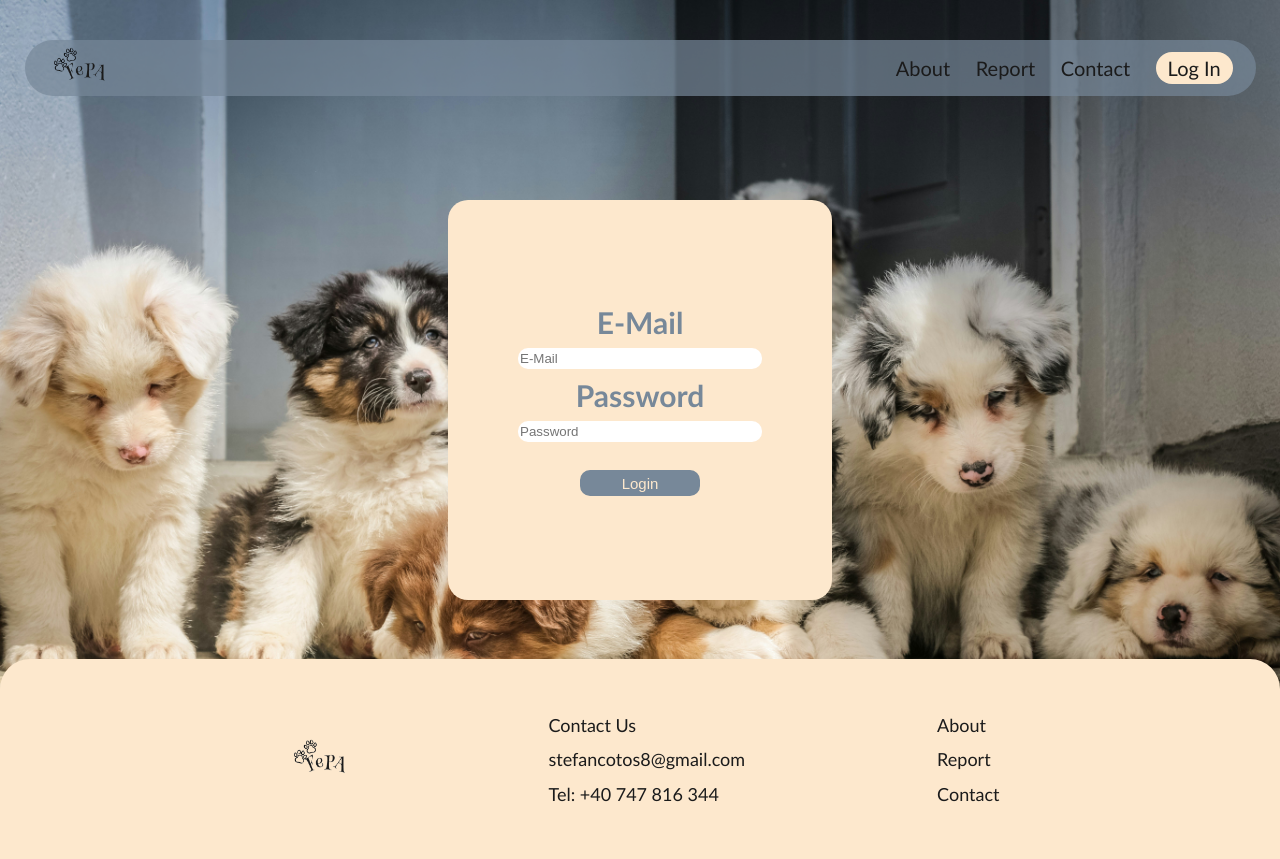
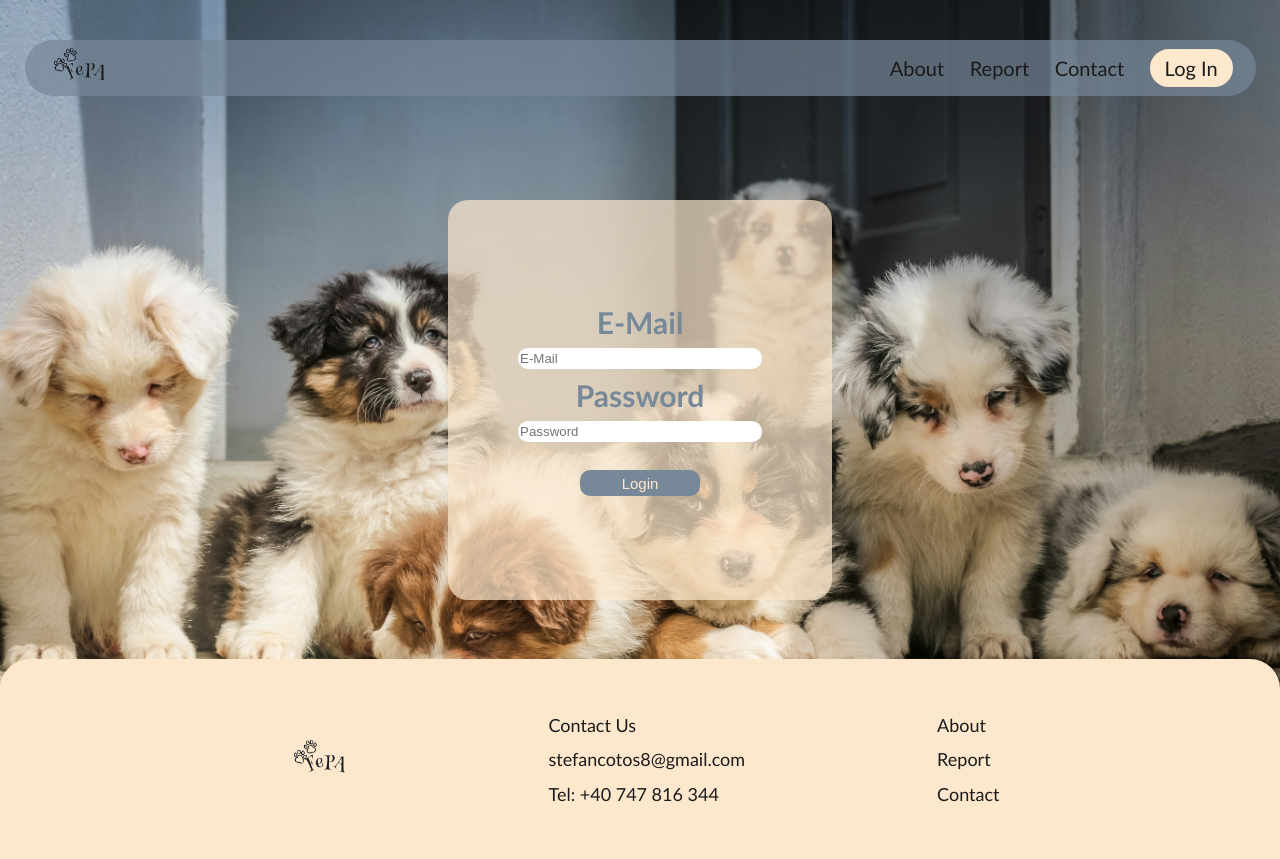
Before and after one commit to StefanCotos/FePA, a PHP site: page /log_in.html in a window 1280 px wide. Run offline with PHP 8.4, Linux system fonts and the light colour scheme.

Commit message:
Some changes.

```diff
--- a/header.css
+++ b/header.css
@@ -48,6 +48,8 @@ header:focus {
   min-height: 4vh;
   min-width: 6vw;
   border-radius: 20px;
+  border-style: solid;
+  border-color: #fde8cd;
   position: relative;
   background-color: #fde8cd;
   display: flex;
@@ -56,8 +58,6 @@ header:focus {
 }
 
 .menu__log_in--button:hover {
-  border-style: solid;
-  border-color: #fde8cd;
   background-color: lightslategray;
   color: #fde8cd;
 }
--- a/log_in.css
+++ b/log_in.css
@@ -5,7 +5,7 @@
   position: absolute;
   top: 25vh;
   left: 35vw;
-  background-color: #fde8cd;
+  background-color: rgba(253, 232, 205, 0.7);
 }
 
 .log_in_form {
```
